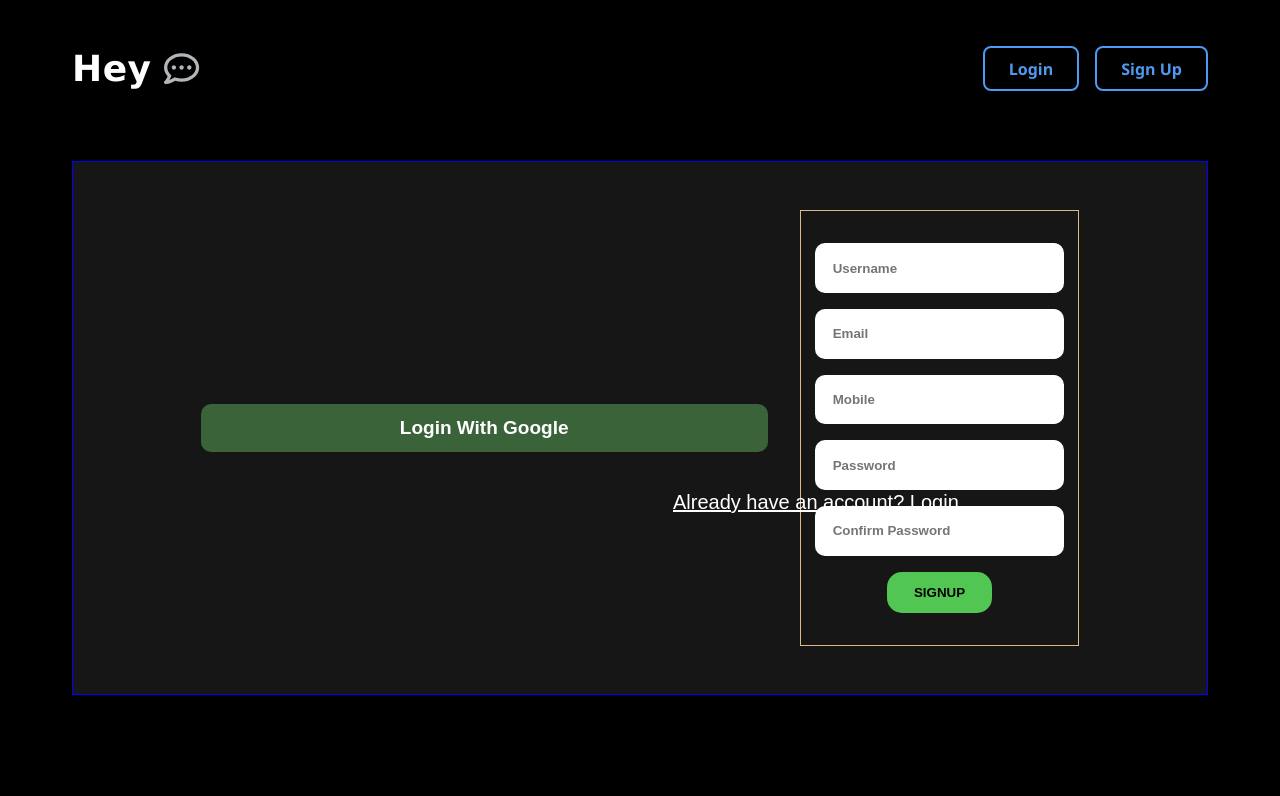
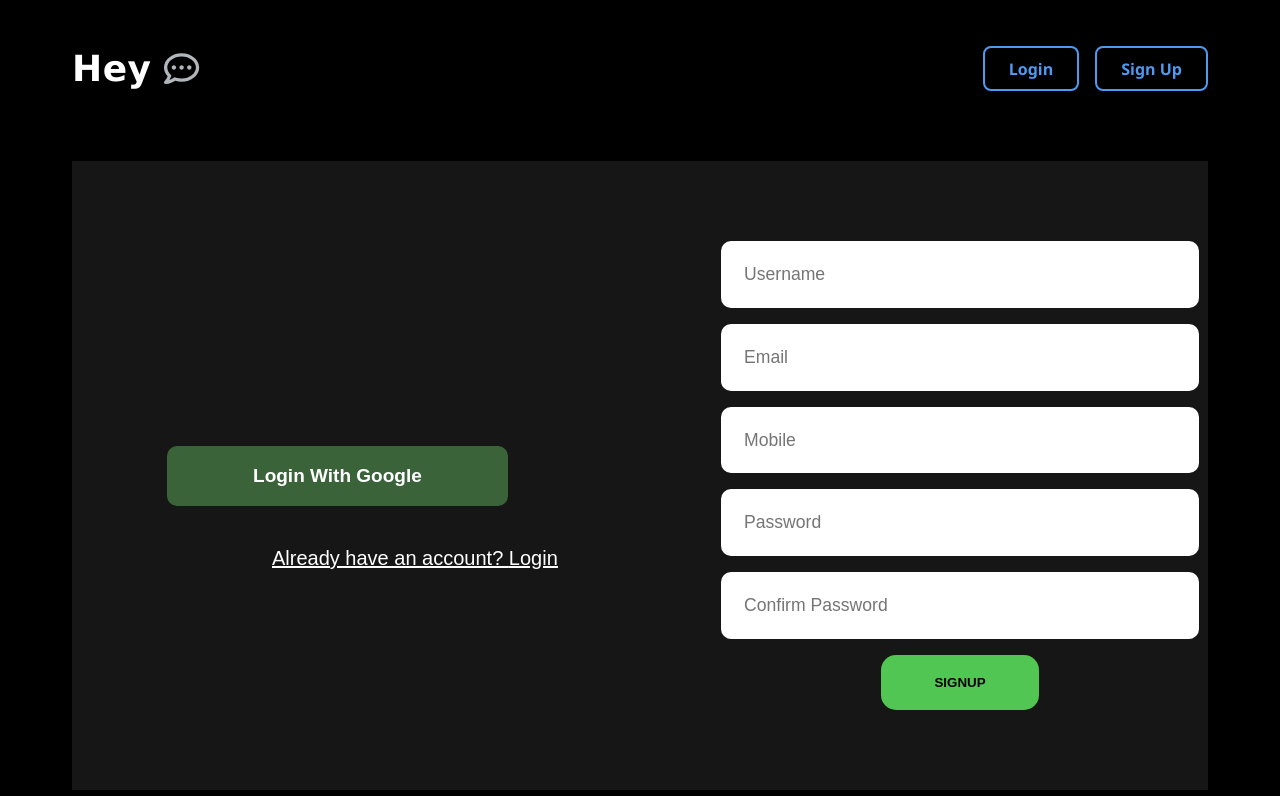
Before and after one commit to rahanyas/Chatty, a React (Vite) app in the folder frontend/: page /signup in a window 1280 px wide. Shown: the top 796 px of the page. Built offline with nearby package versions, Linux system fonts and the light colour scheme; no server answers.

Commit message:
created sign-in ui for desktop

```diff
--- a/frontend/src/App.jsx
+++ b/frontend/src/App.jsx
@@ -11,7 +11,8 @@ import LandingPage from './Pages/Landing.page';
 
 const SignUpPage = lazy(() => import('./Pages/SignUp.page'))
 const ErrorPage = lazy(() => import('./Pages/ErrorPage'))
-const HomePage = lazy(() => import('./Pages/HomePage/Home.page'))
+const HomePage = lazy(() => import('./Pages/HomePage/Home.page'));
+const LoginPage = lazy(() => import('./Pages/LoginPage/Login.Page'));
 
 const router = createBrowserRouter(
     createRoutesFromElements(
@@ -20,6 +21,7 @@ const router = createBrowserRouter(
                 <Route index element={<LandingPage/>}/>
                 <Route path='/signup' element={<SignUpPage/>}/>
                 <Route path='/home' element={<HomePage/>}/>
+                <Route path='/login' element={<LoginPage/>}/>
                 {/* <Route path='*' element={<ErrorPage/>}/> */}
           </Route>
         </Route>
--- /dev/null
+++ b/frontend/src/Pages/LoginPage/Login.Page.jsx
@@ -0,0 +1,10 @@
+import './login.style.scss'
+const LoginPage = () => {
+    return (
+        <div id='container'>
+            lets login
+        </div>
+    )
+};
+
+export default LoginPage
--- /dev/null
+++ b/frontend/src/Pages/LoginPage/login.style.scss
@@ -0,0 +1,3 @@
+#container{
+    color: yellow;
+}
--- a/frontend/src/Pages/SignUp.page.jsx
+++ b/frontend/src/Pages/SignUp.page.jsx
@@ -25,20 +25,15 @@ const Signup = () => {
   const handleSubmit = () => {
     const { name, mobile, pass, email } = user
 
-    if(confirmPass.length < 0){
-        setErrorMsg('please re-enter password to confirm');
-        return
+
+    if (!name || !email || !pass || !mobile || !confirmPass) {
+      setErrorMsg('Enter all valid fields')
+      return
     }
 
     if (confirmPass !== pass) {
       setErrorMsg('Passwords do not match')
       setConfirmPass('')
-      return
-    }
-
-
-    if (!name || !email || !pass || !mobile) {
-      setErrorMsg('Enter all valid fields')
       return
     }
 
--- a/frontend/src/styles/main.scss
+++ b/frontend/src/styles/main.scss
@@ -3,6 +3,7 @@
 @use './components/layout.compo.scss';
 @use './components/footer.compo.scss';
 @use './page/signup.style.scss';
+// @use '../Pages/LoginPage/login.style.scss';
 
 :root{
     overflow-y: auto;
--- a/frontend/src/styles/page/signup.style.scss
+++ b/frontend/src/styles/page/signup.style.scss
@@ -20,7 +20,7 @@
       // medium device  style
     @media screen and (min-width : 768px){
       flex-direction: row-reverse;
-      border: 1px solid blue;
+      // border: 1px solid blue;
       gap: 2em;
       justify-content: center;
       position: relative;
@@ -34,8 +34,8 @@
         //large device styles
         @media screen and (min-width : 1025px){
           // span centerd in large device
-          left:30em;
-          bottom: 8em;
+          left:10em;
+          bottom: 10em;
           font-family: sans-serif;
           font-size: 20px;
         }
@@ -90,9 +90,13 @@
  flex-direction: column;
  row-gap: 1rem;
 
-      // desktop style
-      @media screen and (min-width :768px){
-        border: 1px solid burlywood;
+      // // desktop style
+      // @media screen and (min-width :768px){
+      //   border: 1px solid burlywood;
+      // }
+      @media screen and (min-width: 1025px){
+        width: 40%;
+        margin-left: 40em;
       }
  input{
     padding: 1.3em;
@@ -101,6 +105,12 @@
     border-radius: 10px;
     border: none;
     font-weight: 600;
+
+    @media screen and (min-width : 1025px){
+      width: 100%;
+      font-size: 1.1rem;
+      font-weight: 500;
+    }
  }
 
  button{
@@ -112,6 +122,11 @@
     border-radius: 15px;
     text-transform: uppercase;
     font-weight: 600;
+    cursor: pointer;
+
+    @media screen and (min-width:1025px){
+      padding: 1.5em 4em;
+    }
  }
 
 }
@@ -126,9 +141,17 @@
     border-radius: 10px;
     border: none;
     color: white;
+    cursor: pointer;
     background-color: rgb(58, 99, 58);
-    cursor: pointer;
+    //medium device style
     @media screen and (min-width : 768px){
       width: 50%;
     }
+
+    @media screen and (min-width : 1025px){
+       width: 30%;
+       position: absolute;
+       left: 5em;
+       padding: 1em;
+    }
 }
--- a/frontend/src/utils/axiosInstance.utils.js
+++ b/frontend/src/utils/axiosInstance.utils.js
@@ -7,7 +7,7 @@ console.log(uri);
 
 const server = axios.create({
     baseURL : import.meta.env.vite_dev_uri || uri,
-    withCredentials : true
+    withCredentials : true,
 });
 
 export default server
```
Also changed, not shown: 1 other file (tests, documents, lock files or other folders).
